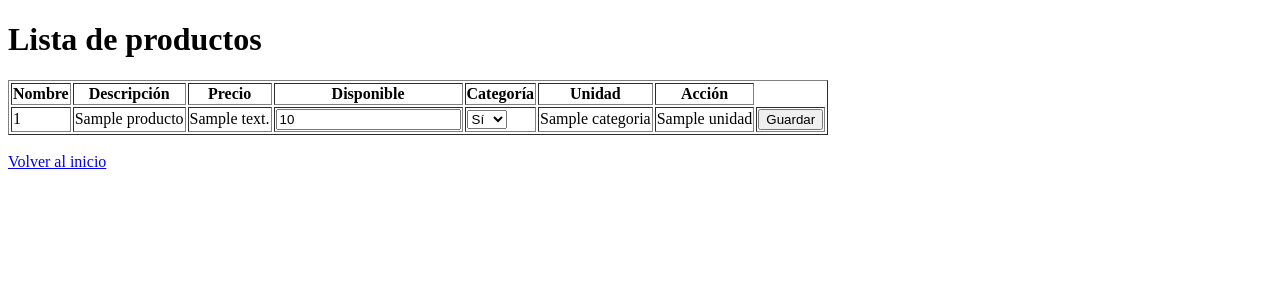
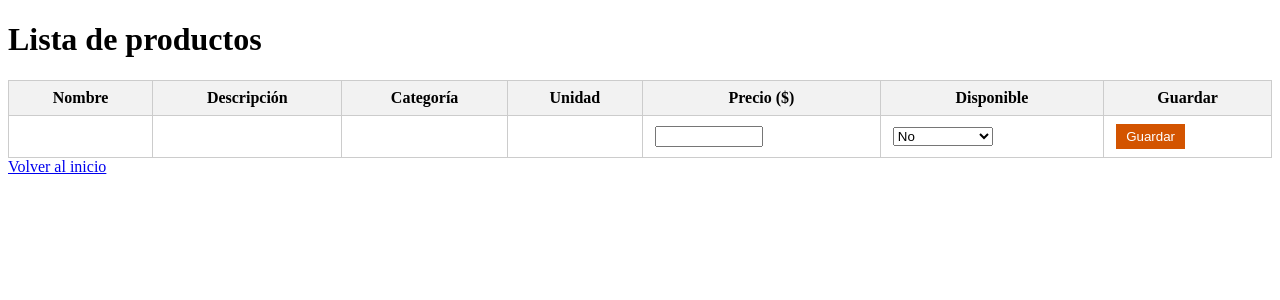
Before and after one commit to Maiitezanabria/chatbot, a Flask app: page /productos in a window 1280 px wide. Shown: the top 300 px of the page. Run offline with Flask 3, Linux system fonts and the light colour scheme; a database or web service that is not in the repository returns one stand-in record (values such as "Sample title"); some libraries are stand-ins or nearby versions.

Commit message:
Cambio conexión BD

```diff
--- a/app.py
+++ b/app.py
@@ -106,11 +106,12 @@
     if request.method == 'POST':
         producto_id = request.form['producto_id']
         fecha = request.form['fecha']
+        precio = request.form['precio']
 
         cursor.execute('''
-            INSERT INTO menu_del_dia (producto_id, fecha)
+            INSERT INTO menu_del_dia (producto_id,precio_menu, fecha)
             VALUES (%s, %s)
-        ''', (producto_id, fecha))
+        ''', (producto_id,precio, fecha))
         conn.commit()
         cursor.close()
         conn.close()
--- a/templates/productos.html
+++ b/templates/productos.html
@@ -2,45 +2,75 @@
 <html lang="es">
 <head>
     <meta charset="UTF-8">
-    <title>Productos</title>
+    <title>Lista de productos</title>
+    <style>
+        table {
+            border-collapse: collapse;
+            width: 100%;
+        }
+        th, td {
+            padding: 8px 12px;
+            border: 1px solid #ccc;
+        }
+        th {
+            background-color: #f2f2f2;
+        }
+        input[type="number"], select {
+            width: 100px;
+        }
+        button {
+            padding: 5px 10px;
+            background-color: #d35400;
+            border: none;
+            color: white;
+            cursor: pointer;
+        }
+        button:hover {
+            background-color: #e67e22;
+        }
+    </style>
 </head>
 <body>
     <h1>Lista de productos</h1>
-    <form method="post" action="/productos">
-        <table border="1">
+
+    <form method="POST" action="/productos/editar">
+    <table>
+        <thead>
             <tr>
                 <th>Nombre</th>
                 <th>Descripción</th>
-                <th>Precio</th>
-                <th>Disponible</th>
                 <th>Categoría</th>
                 <th>Unidad</th>
-                <th>Acción</th>
+                <th>Precio ($)</th>
+                <th>Disponible</th>
+                <th>Guardar</th>
             </tr>
+        </thead>
+        <tbody>
             {% for p in lista %}
             <tr>
-                <td>{{ p.id }}</td>
-                <td>{{ p.nombre }}</td>
-                <td>{{ p.descripcion }}</td>
+                <td>{{ p[0] }}</td> <!-- Nombre -->
+                <td>{{ p[1] }}</td> <!-- Descripción -->
+                <td>{{ p[4] }}</td> <!-- Categoría -->
+                <td>{{ p[5] }}</td> <!-- Unidad -->
                 <td>
-                    <input type="number" step="0.01" name="precio_{{ p.id }}" value="{{ p.precio }}">
+                    <input type="number" name="precio_{{ p[6] }}" value="{{ p[2] }}" step="0.01" min="0" required>
                 </td>
                 <td>
-                    <select name="disponibilidad_{{ p.id }}">
-                        <option value="true" {% if p.disponibilidad %}selected{% endif %}>Sí</option>
-                        <option value="false" {% if not p.disponibilidad %}selected{% endif %}>No</option>
+                    <select name="disponibilidad_{{ p[6] }}">
+                        <option value="true" {% if p[3] %}selected{% endif %}>Sí</option>
+                        <option value="false" {% if not p[3] %}selected{% endif %}>No</option>
                     </select>
                 </td>
-                <td>{{ p.categoria }}</td>
-                <td>{{ p.unidad }}</td>
                 <td>
-                    <button type="submit" name="guardar" value="{{ p.id }}">Guardar</button>
+                    <button type="submit" name="guardar" value="{{ p[6] }}">Guardar</button>
                 </td>
             </tr>
             {% endfor %}
-        </table>
+        </tbody>
+    </table>
     </form>
-    <br>
+
     <a href="/">Volver al inicio</a>
 </body>
 </html>
```
Also changed, not shown: templates/agregar_menu.html (+8 -7 lines).
